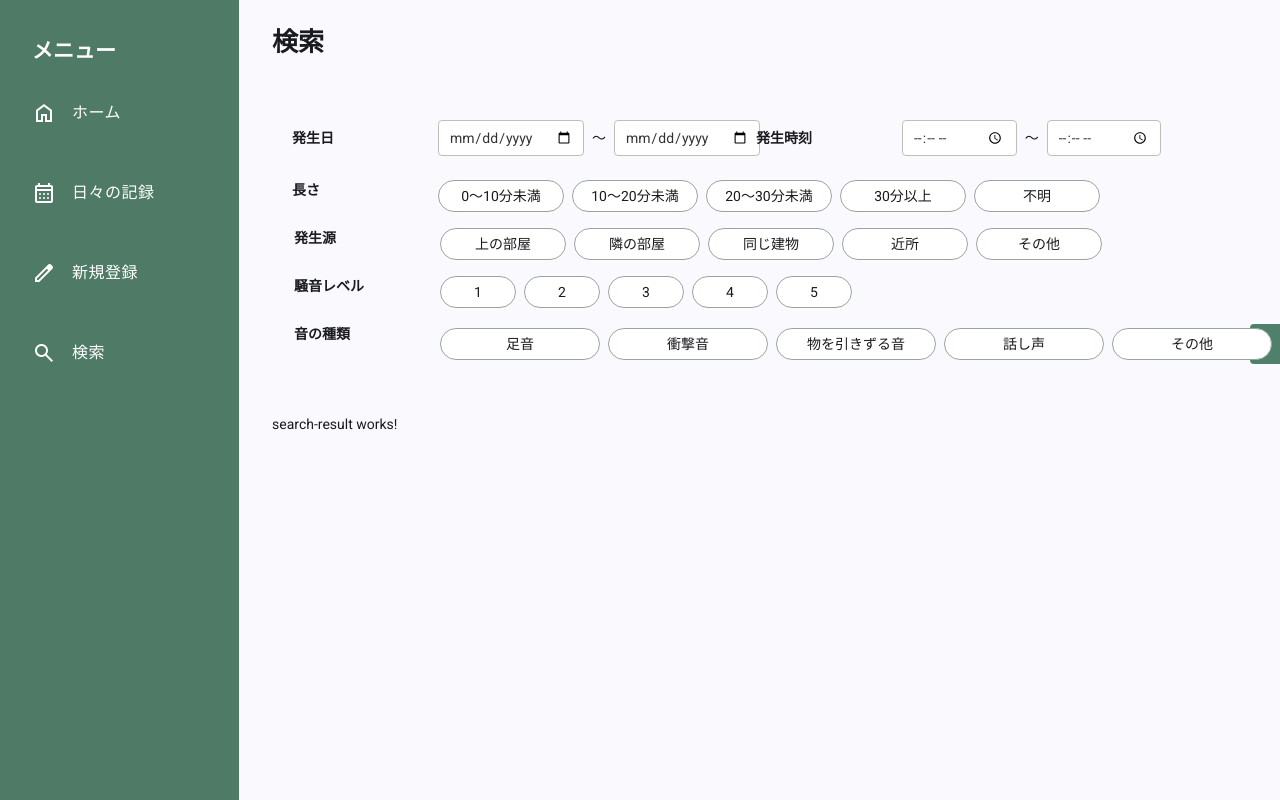
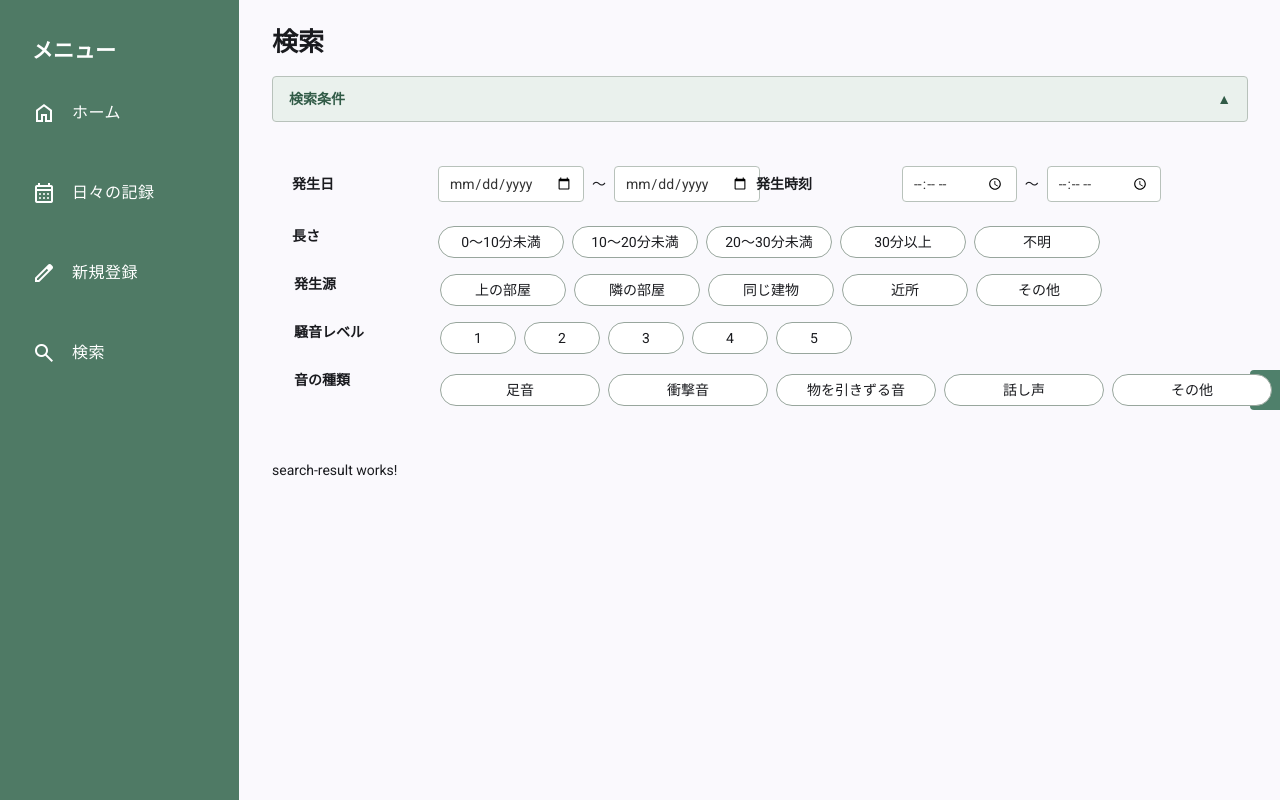
Before and after one commit to k5-mina/life-log-frontend, an Angular app: page /search in a window 1280 px wide. Built offline with nearby package versions, Linux system fonts and the light colour scheme.

Commit message:
検索画面の条件部の折り畳み機能を追加

```diff
--- a/src/app/features/search/search-condition/search-condition.html
+++ b/src/app/features/search/search-condition/search-condition.html
@@ -1,5 +1,23 @@
 <section class="search-condtion">
-  <form class="search-form" [formGroup]="searchCondition">
+  <button
+    type="button"
+    class="search-condition-toggle"
+    [attr.aria-expanded]="isExpanded()"
+    aria-controls="search-condtion-form"
+    (click)="toggleExpanded()"
+  >
+    <span>検索条件</span>
+    <span aria-hidden="true">
+      {{ isExpanded() ? '▲' : '▼' }}
+    </span>
+  </button>
+
+  <form
+    id="search-condition-form"
+    class="search-form"
+    [formGroup]="searchCondition"
+    [hidden]="!isExpanded()"
+  >
     <div class="search-conditions">
       <div class="date-time-row">
         <div class="search-row">
--- a/src/app/features/search/search-condition/search-condition.scss
+++ b/src/app/features/search/search-condition/search-condition.scss
@@ -1,3 +1,35 @@
+.search-condition-toggle {
+  box-sizing: border-box;
+  display: flex;
+  align-items: center;
+  justify-content: space-between;
+
+  width: 100%;
+  padding: 12px 16px;
+
+  border: 1px solid #b8c2bb;
+  border-radius: 4px;
+  background-color: #eaf1ed;
+  color: #315b47;
+
+  font: inherit;
+  font-weight: bold;
+  cursor: pointer;
+
+  &:hover {
+    background-color: #dcebe3;
+  }
+
+  &:focus-visible {
+    outline: 2px solid #426b58;
+    outline-offset: 2px;
+  }
+}
+
+.search-form[hidden] {
+  display: none;
+}
+
 .search-form {
   display: flex;
   flex-direction: column;
--- a/src/app/features/search/search-condition/search-condition.ts
+++ b/src/app/features/search/search-condition/search-condition.ts
@@ -1,4 +1,4 @@
-import { Component } from '@angular/core';
+import { Component, signal } from '@angular/core';
 import { FormControl, FormGroup, ReactiveFormsModule } from '@angular/forms';
 
 @Component({
@@ -19,7 +19,10 @@ export class SearchCondition {
     soundTypes: new FormControl<string[]>([], { nonNullable: true }),
   });
 
-  // 長さ選択肢
+  // 検索条件部の表示状態を管理する変数
+  readonly isExpanded = signal(true);
+
+  // 継続時間選択肢
   readonly durationOptions = ['0～10分未満', '10～20分未満', '20～30分未満', '30分以上', '不明'];
   // 発生源選択肢
   readonly sourceOptions = ['上の部屋', '隣の部屋', '同じ建物', '近所', 'その他'];
@@ -27,6 +30,10 @@ export class SearchCondition {
   readonly noiseLevelOptions = [1, 2, 3, 4, 5];
   // 音の種類選択肢
   readonly soundTypeOptions = ['足音', '衝撃音', '物を引きずる音', '話し声', 'その他'];
+
+  toggleExpanded(): void {
+    this.isExpanded.update((value) => !value);
+  }
 
   onDurationChange(event: Event): void {
     const input = event.target as HTMLInputElement;
```
